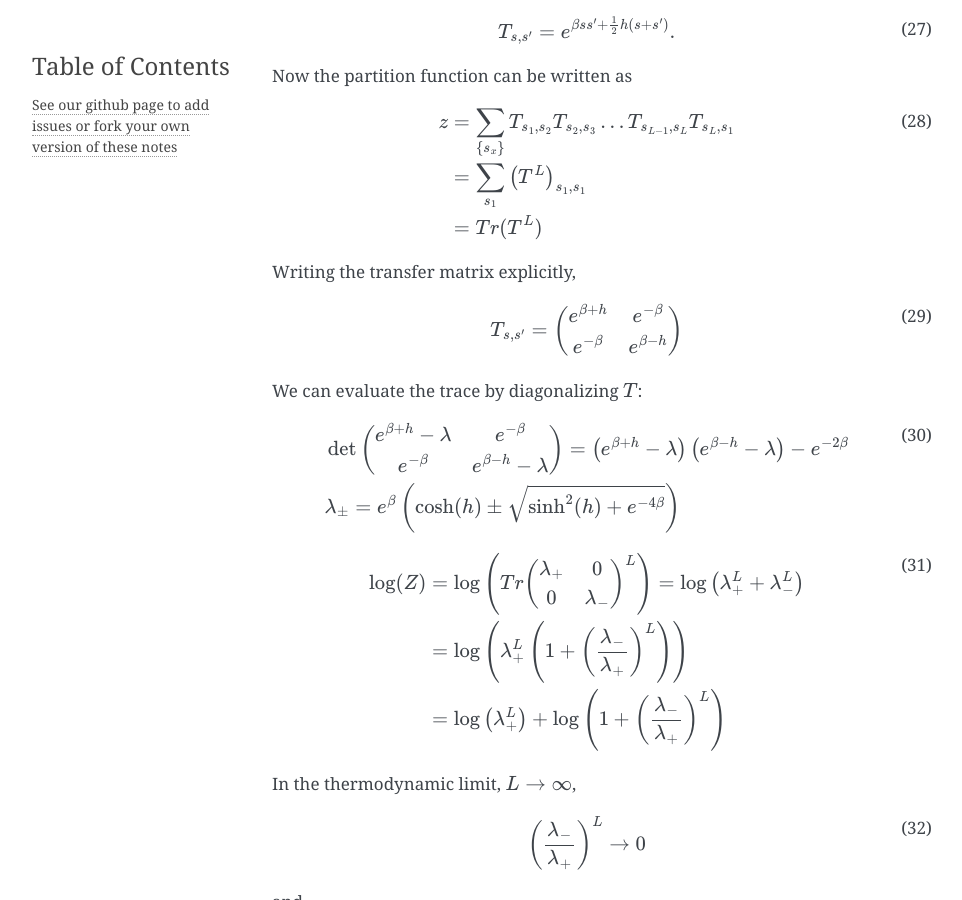
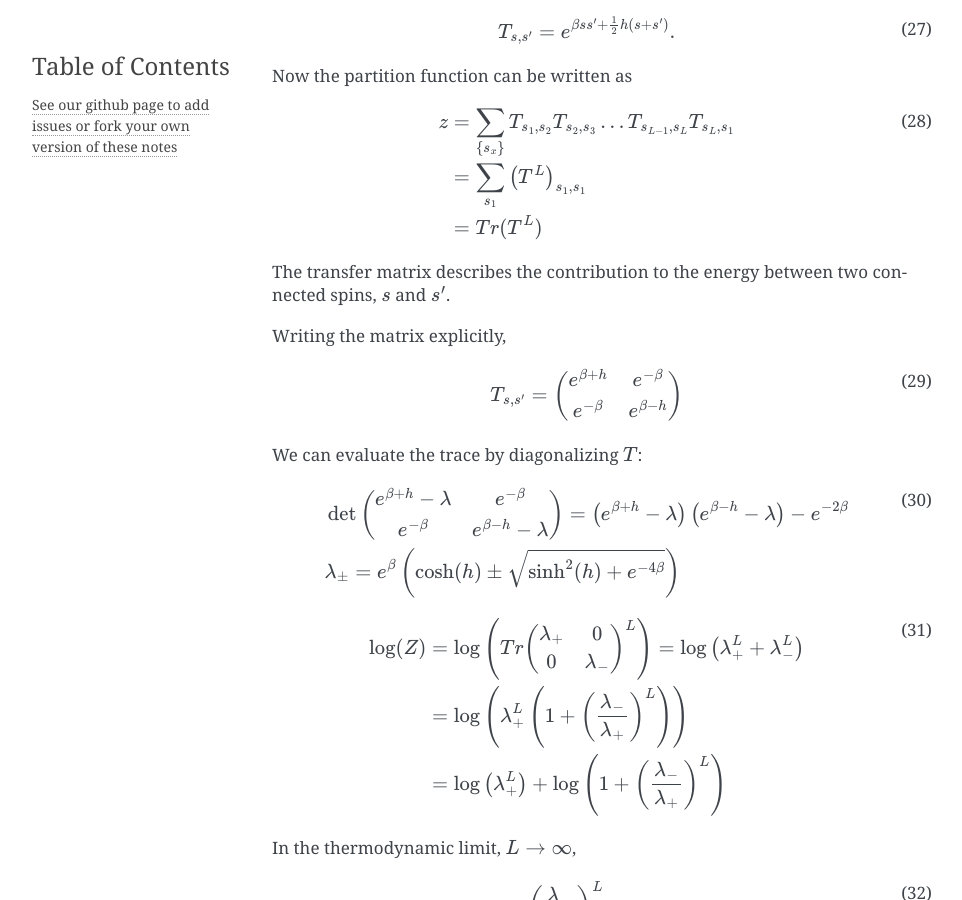
Before and after one commit to rantahar/Lattice-Field-Theory, a Sphinx documentation site: the page built from source/index.rst, in a window 1280 px wide and 900 px high, scrolled down 9246 px. Shown: the whole window, without its empty margins (148-1110 px from the left). Built offline with Sphinx 7.4.7, drawn with Linux system fonts in a browser that asks for light colours; pages that are not in the unit, such as notebooks, are missing from menus.

Commit message:
Add a little bit on the transfer matrix

```diff
--- a/source/index.rst
+++ b/source/index.rst
@@ -483,7 +483,10 @@ Now the partition function can be written as
      &= Tr (T^L)
    :label:
 
-Writing the transfer matrix explicitly,
+The transfer matrix describes the contribution to the energy between two connected
+spins, :math:`s` and :math:`s'`.
+
+Writing the matrix explicitly,
 
 .. math::
    T_{s,s'} =
```
